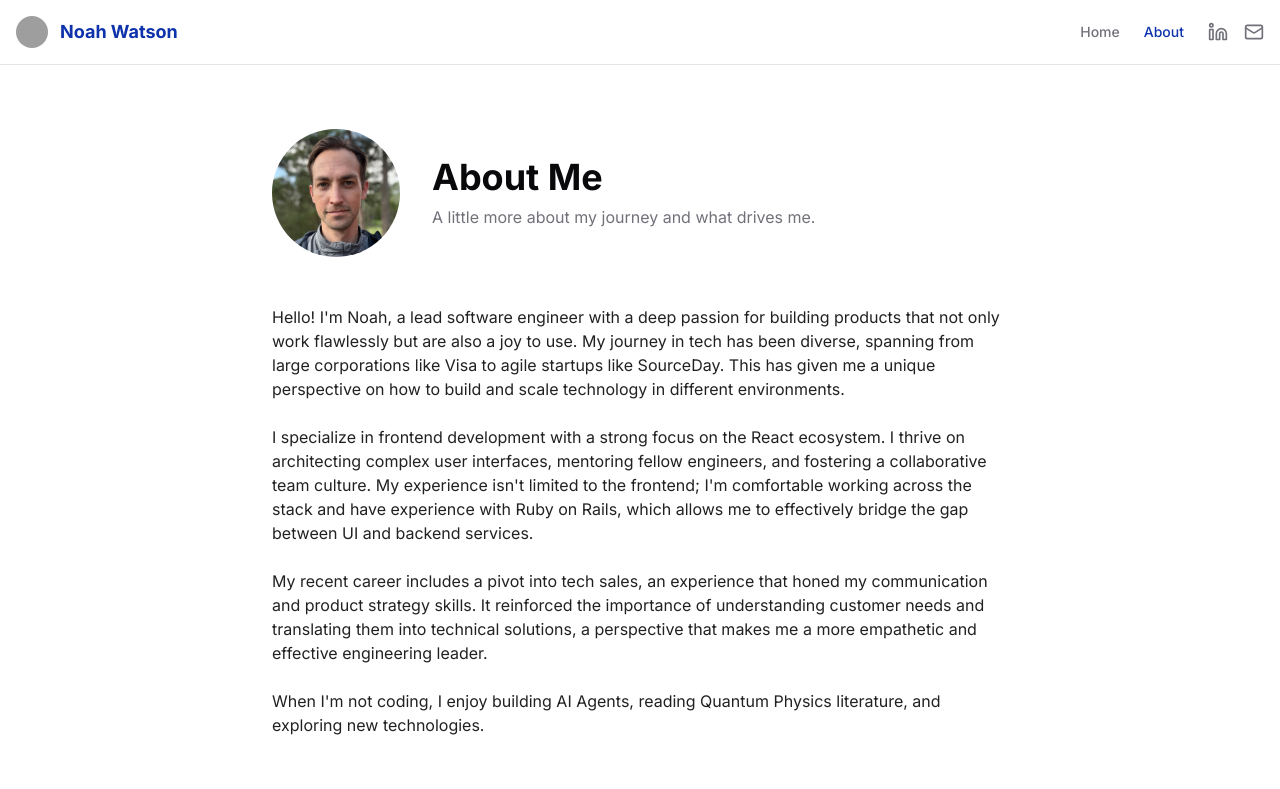
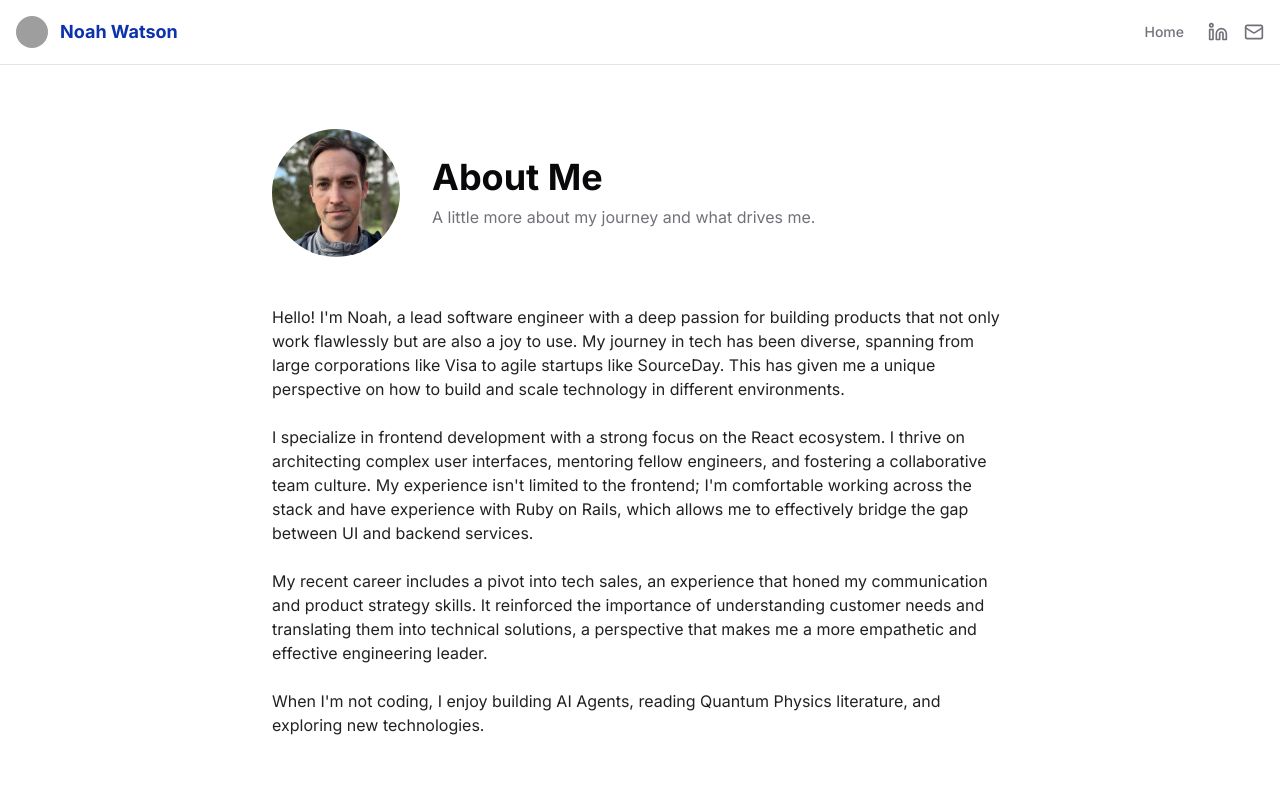
Before and after one commit to noahwatsondev/noahwatson.com, a Next.js app: page /about in a window 1280 px wide. Shown: the top 789 px of the page. Built offline with nearby package versions, Linux system fonts and the light colour scheme; grey boxes are pictures that could not be loaded.

Commit message:
remove About link in header

```diff
--- a/src/components/header.tsx
+++ b/src/components/header.tsx
@@ -11,7 +11,6 @@ export default function Header() {
 
   const navItems = [
     { href: "/", label: "Home" },
-    { href: "/about", label: "About" },
   ];
 
   return (
```
